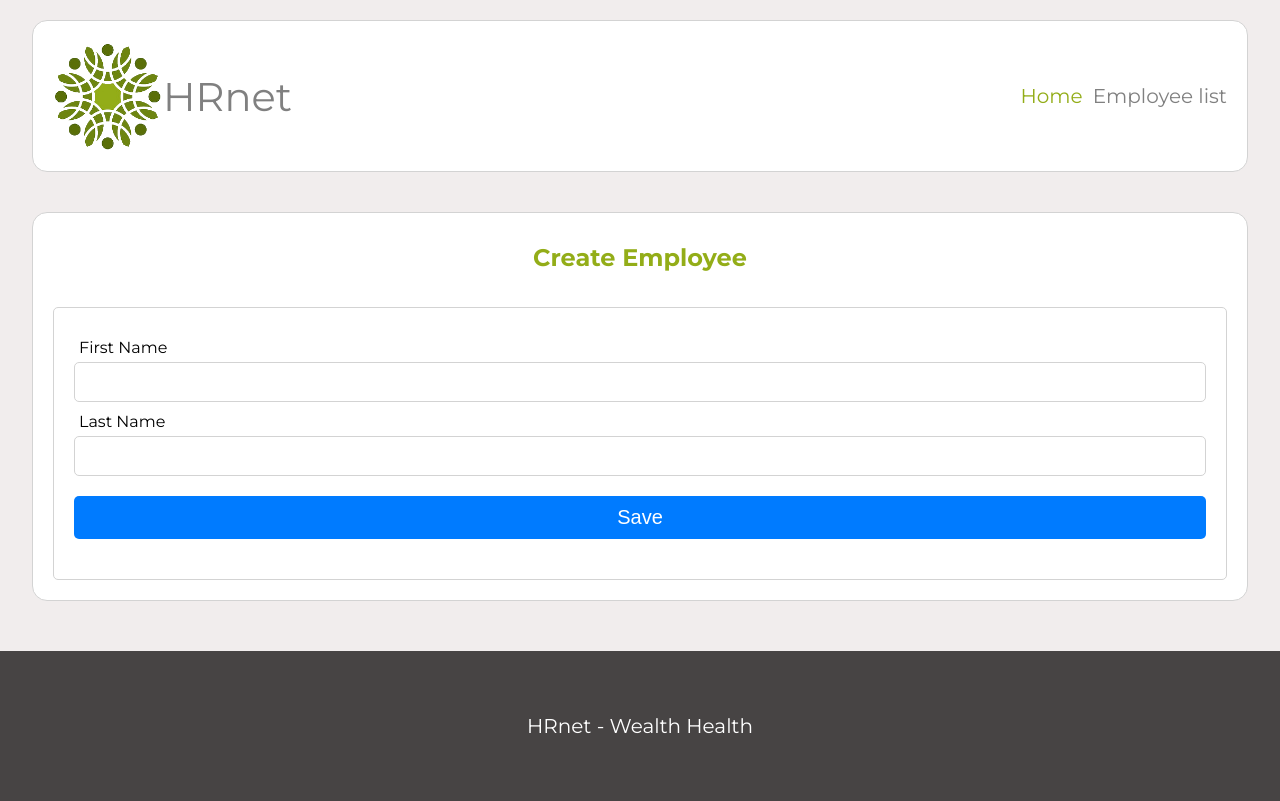
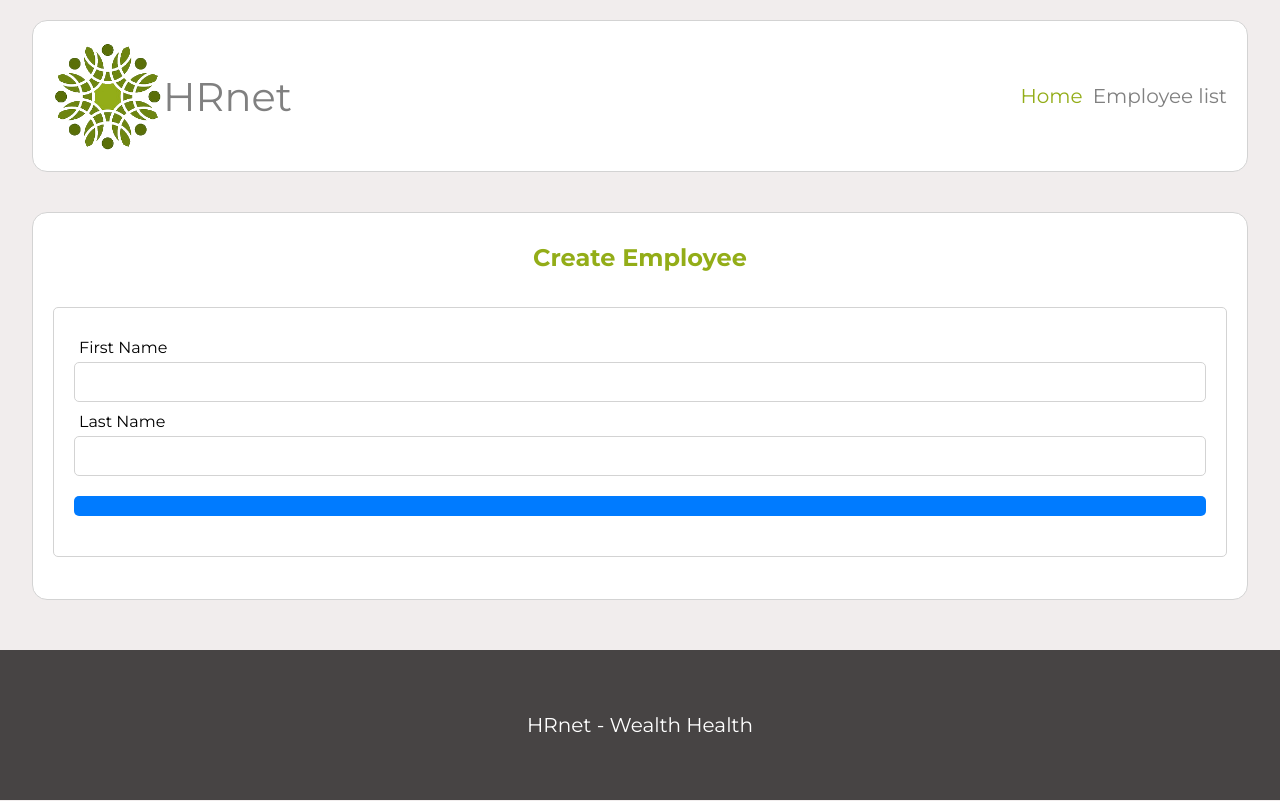
Before and after one commit to jbbrejon/openclassrooms-da-p14, a React (Vite) app: page / in a window 1280 px wide. Built offline with nearby package versions, Linux system fonts and the light colour scheme.

Commit message:
:wrench: Implement conditional rendering (if button is disabled)

```diff
--- a/src/components/ButtonSave/ButtonSave.jsx
+++ b/src/components/ButtonSave/ButtonSave.jsx
@@ -5,17 +5,23 @@ import PropTypes from 'prop-types';
 import styles from './ButtonSave.module.css'
 
 // React component : Save button
-function ButtonSave({ action }) {
+function ButtonSave({ status, valid, invalid }) {
 
     return (
         <>
-            <button className={styles.button} type='submit' onClick={action}>Save</button>
+            {status ? (
+                <button className={styles.buttonDisabled} type='submit' disabled={status}>{invalid}</button>
+            ) :
+                (<button className={styles.button} type='submit' disabled={status}>{valid}</button>)
+            }
         </>
     )
 }
 
 ButtonSave.propTypes = {
-    action: PropTypes.func,
+    status: PropTypes.bool,
+    valid: PropTypes.string,
+    invalid: PropTypes.string,
 };
 
 export default ButtonSave
```
